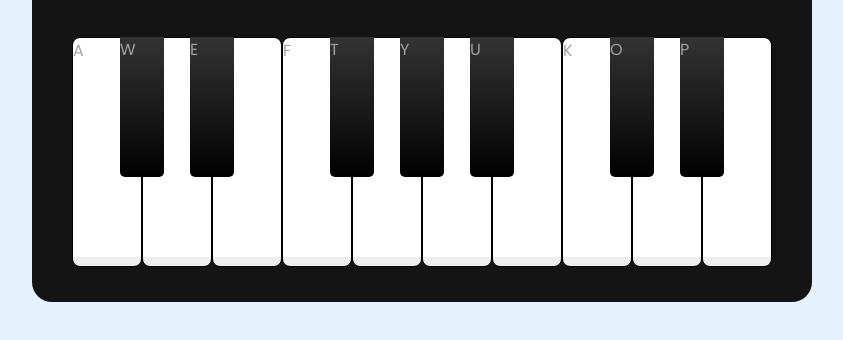
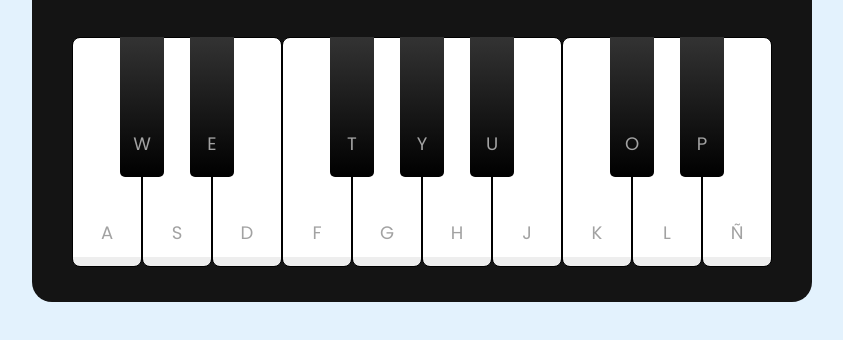
Before and after one commit to Nash-Aud/4.--Playable-Piano, a plain HTML site: page index.html in a window 1280 px wide. Shown: the part 288-628 px from the top of the page, without its empty margins (218-1061 px from the left). Drawn offline with Linux system fonts and the light colour scheme.

Commit message:
Finished CSS and HTML

```diff
--- a/style.css
+++ b/style.css
@@ -85,7 +85,9 @@ header .column span {
 .piano-keys .key {
     cursor: pointer;
     list-style: none;
+    user-select: none;
     color: #a2a2a2;
+    position: relative;
     text-transform: uppercase;
 }
 
@@ -97,6 +99,11 @@ header .column span {
     background: linear-gradient(#fff 96%, #eee 4%);
 }
 
+.piano-keys .white:active {
+    box-shadow: inset -5px 5px 20px rgba(0, 0, 0, 0.5);
+    background: linear-gradient(to bottom, #fff 0%, #eee 100%);
+}
+
 .piano-keys .black {
     width: 44px;
     height: 140px;
@@ -105,3 +112,16 @@ header .column span {
     border-radius: 0 0 5px 5px;
     background: linear-gradient(#333, #000);
 }
+
+.piano-keys .black:active {
+    box-shadow: inset -5px 5px 10px rgba(255, 255, 255, 0.1);
+    background: linear-gradient(to bottom, #000, #434343);
+}
+
+.piano-keys span {
+    position: absolute;
+    bottom: 20px;
+    width: 100%;
+    font-size: 1.13rem;
+    text-align: center;
+}
```
